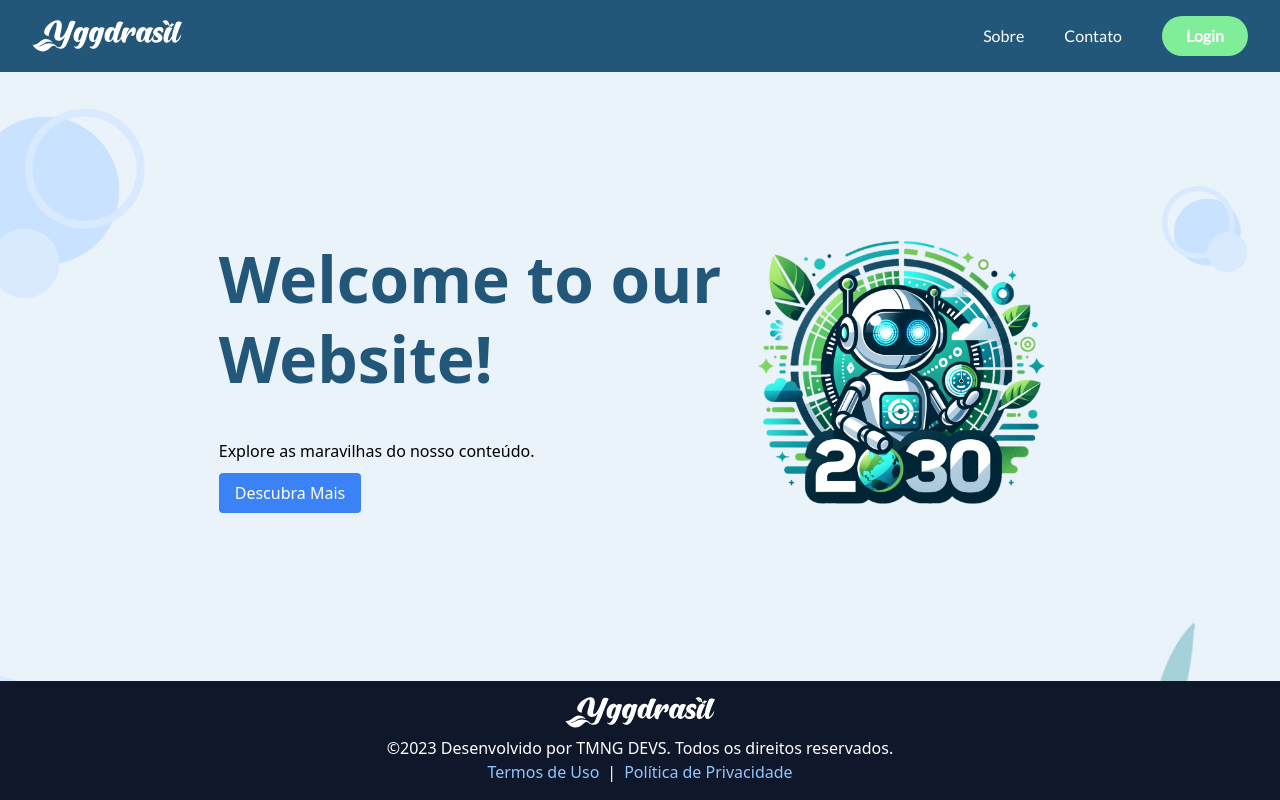
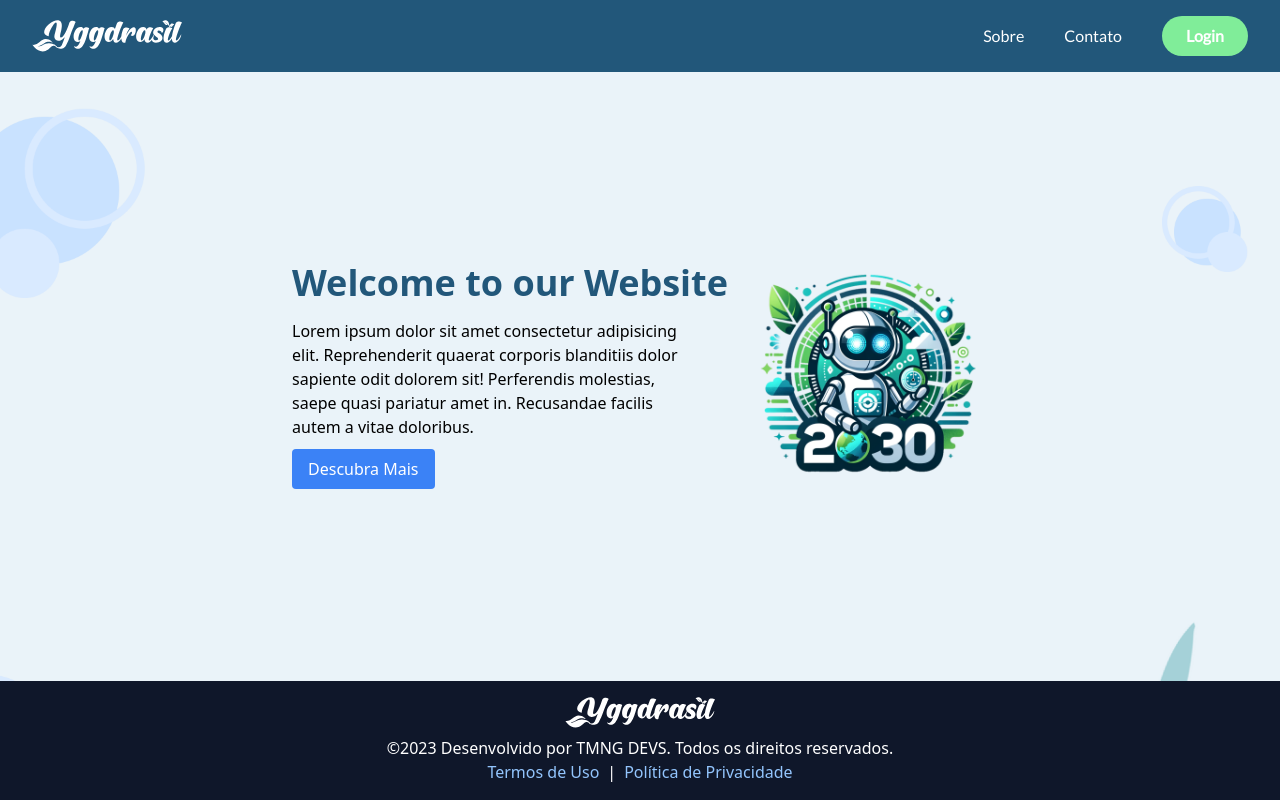
Before and after one commit to nicholasdzn/Yggdrasil, a React (Vite) app: page / in a window 1280 px wide. Built offline with nearby package versions, Linux system fonts and the light colour scheme.

Commit message:
fixed <p> size

```diff
--- a/src/pages/HomePage/HomePage.jsx
+++ b/src/pages/HomePage/HomePage.jsx
@@ -11,17 +11,11 @@ const HomePage = () => {
                 <Header />
                 <section className='flex flex-col sm:flex-row items-center justify-center pt-5 gap-5 pb-5 main-content flex-1'>
                     <div className='flex flex-col items-start justify-center order-last sm:order-1'>
-                        <div className='flex flex-col text-[4rem] mb-10 text-left font-bold text-[#22577A]'>
-                            <h1 className='leading-tight'>Welcome to our</h1> {/* Ajuste no leading e mb */}
-                            <h1 className='leading-tight'>Website!</h1>
-                        </div>
-
-                        <p className='mb-6'>Explore as maravilhas do nosso conteúdo.</p>
-
-
-                        <button className='bg-blue-500 text-white py-2 px-4 rounded hover:bg-blue-600'>Descubra Mais</button>
+                        <h1 className='text-4xl mb-4 font-bold 2xl:text-6xl text-[#22577A]'>Welcome to our Website</h1>
+                        <p className='mb-6 2xl:text-4xl max-w-[25rem] 2xl:max-w-[50rem]'>Lorem ipsum dolor sit amet consectetur adipisicing elit. Reprehenderit quaerat corporis blanditiis dolor sapiente odit dolorem sit! Perferendis molestias, saepe quasi pariatur amet in. Recusandae facilis autem a vitae doloribus.</p>
+                        <button className='bg-blue-500 text-white py-2 px-4 rounded hover:bg-blue-600 2xl:w-[20rem] 2xl:h-[5rem] 2xl:text-4xl 2xl:p-3'>Descubra Mais</button>
                     </div>
-                    <img src={Logo} alt="" className='w-[15rem] sm:w-[20rem] order-1' />
+                    <img src={Logo} alt="" className='w-[15rem] 2xl:w-[20rem] order-1' />
                 </section>
                 <Footer />
             </div>
```
